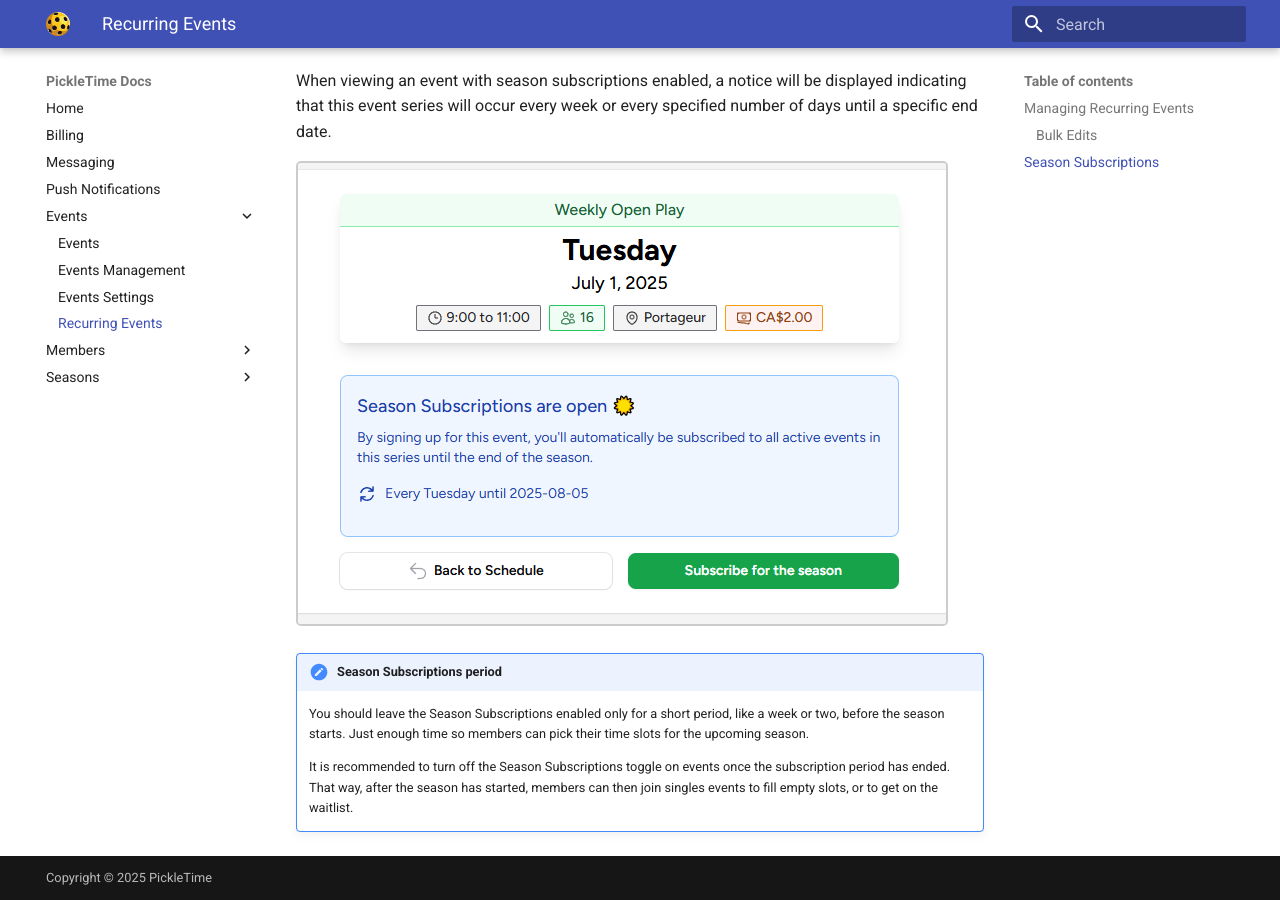
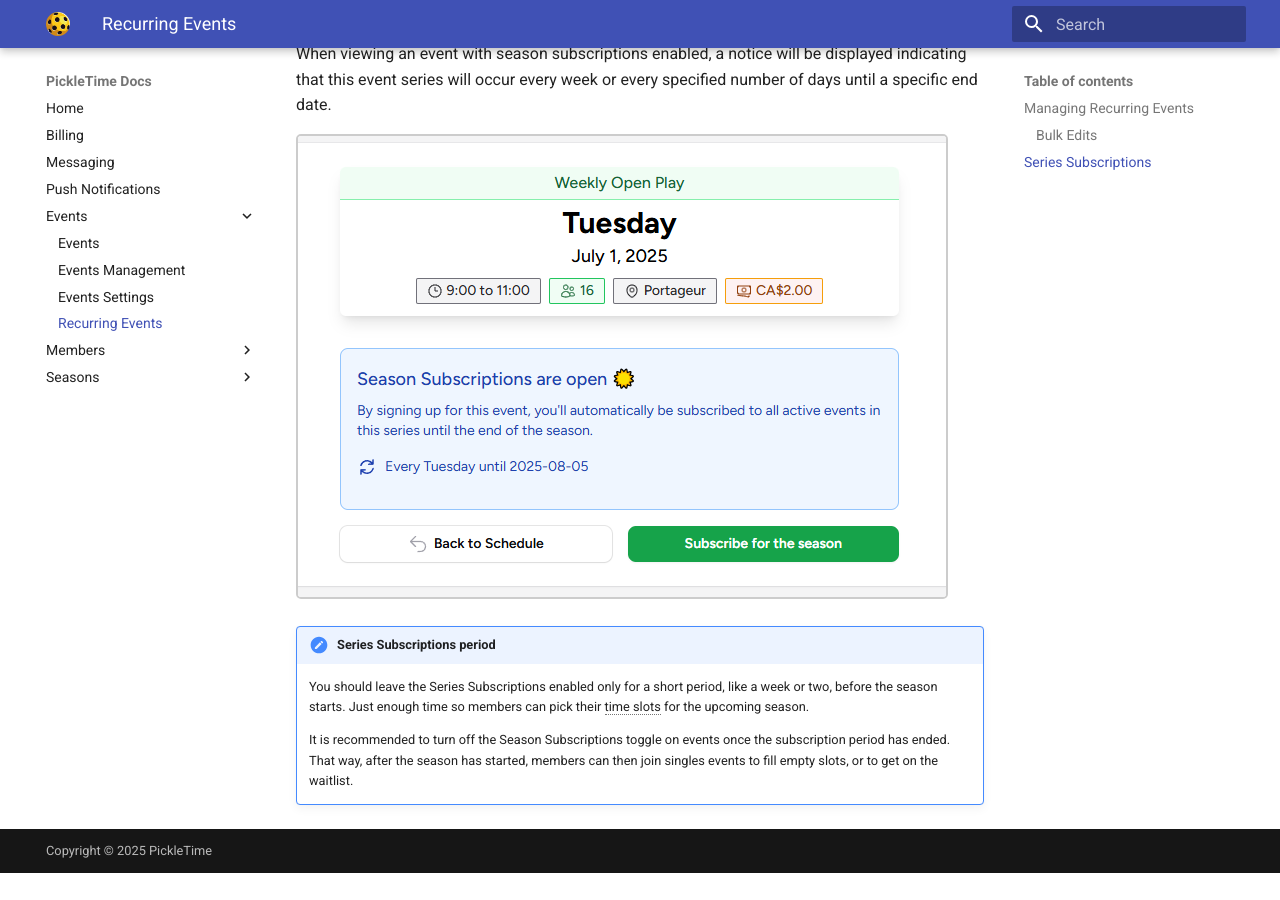
Before and after one commit to jorioux/docs, an MkDocs documentation site: the page built from docs/events/recurring-events.md, in a window 1280 px wide and 900 px high, scrolled down 2678 px. Built offline with MkDocs 1.6.1 and Material for MkDocs 9.7.7, drawn with Linux system fonts in a browser that asks for light colours; after the commit the page ends 3551 px from its top, so only the background shows below that; some of the changed text lies outside the part shown.

Commit message:
improve seasons doc

```diff
--- a/docs/events/recurring-events.md
+++ b/docs/events/recurring-events.md
@@ -37,15 +36,15 @@
 
     ![Recurring series delete](../images/events/recurring-series-delete.png)
 
-## Season Subscriptions
+## Series Subscriptions
 
 !!! warning "Warning"
 
     It is recommended to use the new [Seasons](../seasons/index.md) feature instead.
 
-Recurring events can have **Season Subscriptions** enabled. When this option is active, members who join the event are automatically subscribed to all occurrences within the recurring event series.
+Recurring events can have **Series Subscriptions** enabled. When this option is active, members who join the event are automatically subscribed to all occurrences within the recurring event series.
 
-![Season subscription toggle](../images/events/season-subscriptions-toggle.png)
+![Series Subscriptions toggle](../images/events/season-subscriptions-toggle.png)
 
 This feature is ideal when you want members to commit to a specific time slot for the entire season, ensuring consistent attendance and simplifying event management.
 
@@ -53,9 +52,9 @@
 
 ![Subscribe for the season](../images/events/subscribe-for-the-season.png)
 
-!!! note "Season Subscriptions period"
+!!! note "Series Subscriptions period"
 
-    You should leave the Season Subscriptions enabled only for a short period, like a week or two, before the season starts. Just enough time so members can pick their time slots for the upcoming season.
+    You should leave the Series Subscriptions enabled only for a short period, like a week or two, before the season starts. Just enough time so members can pick their time slots for the upcoming season.
 
     It is recommended to turn off the Season Subscriptions toggle on events once the subscription period has ended.
     That way, after the season has started, members can then join singles events to fill empty slots, or to get on the waitlist.
--- a/mkdocs.yml
+++ b/mkdocs.yml
@@ -5,8 +5,11 @@
   logo: images/ball-icon.webp
   palette:
     primary: indigo
+  features:
+    - content.tooltips
 markdown_extensions:
   - admonition
+  - abbr
   - attr_list
   - md_in_html
   - tables
@@ -14,6 +17,9 @@
       emoji_index: !!python/name:material.extensions.emoji.twemoji
       emoji_generator: !!python/name:material.extensions.emoji.to_svg
   - pymdownx.details
+  - pymdownx.snippets:
+      auto_append:
+        - includes/abbreviations.md
   - toc:
       permalink: true
 plugins:
@@ -23,3 +29,5 @@
   generator: false
 extra_css:
   - stylesheets/extra.css
+watch:
+  - includes
```
Also changed, not shown: other parts of docs/events/recurring-events.md (+0 -1 lines), docs/events/events-settings.md (+8 -3 lines), docs/seasons/index.md (+50 -28 lines), includes/abbreviations.md (added, +4 -0 lines).
